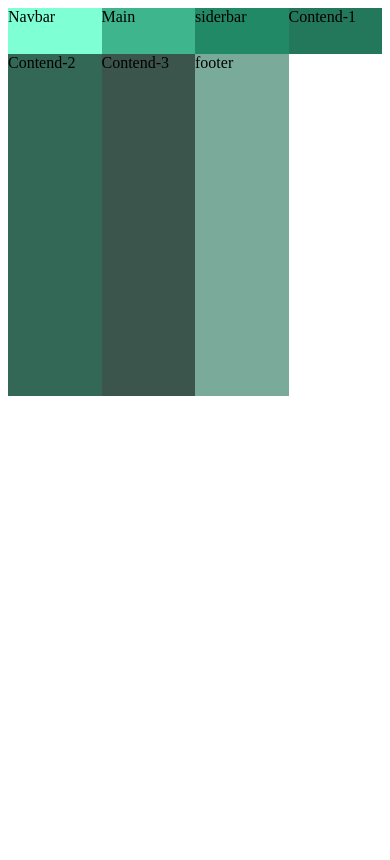
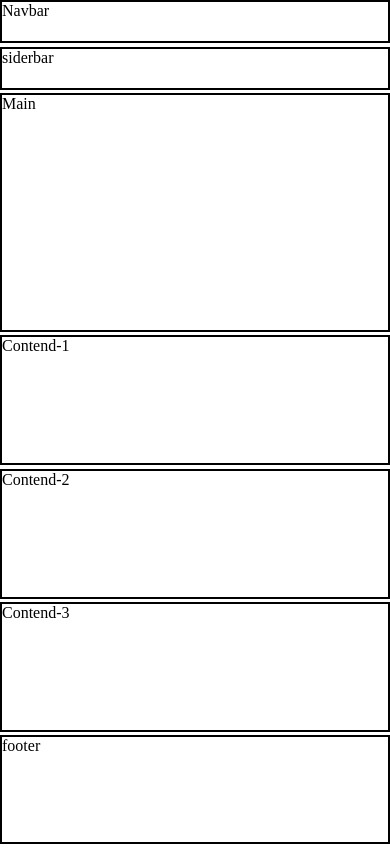
Before and after one commit to Ayush-may/web-practice, a plain HTML site: page 19- grid practice/index.html in a window 390 px wide. Drawn offline with Linux system fonts and the light colour scheme.

Commit message:
added calculator

```diff
--- a/19- grid practice/style.css
+++ b/19- grid practice/style.css
@@ -1,34 +1,97 @@
+*{
+    margin: 0;
+    padding: 0;
+    box-sizing: border-box;
+}
+
 .wrapper{
     display: grid;
+    /* gap: 10px; */
+    grid-gap: 0.2rem;
     height: 100vh;
     grid-template-columns: 1fr 1fr 1fr 1fr;
     grid-template-rows: 0.2fr 1.5fr 1.2fr 0.8fr;
+    grid-template-areas:
+        "nav nav nav nav"
+        "sidebar main main main"
+        "sidebar content-1 content-2 content-3"
+        "sidebar footer footer footer";
 }
 
 nav{
-    background-color: aquamarine;
+    border: 2px solid black;
+    grid-area: nav;
 }
 
 main{
-    background-color: rgb(63, 181, 141);
+    border: 2px solid black;
+    grid-area: main;
 }
 
 .siderbar{
-    background-color: rgb(33, 137, 102);
+    border: 2px solid black;
+    grid-area: sidebar;
 }
 
 #content-1{
-    background-color: rgb(35, 119, 91);
+    border: 2px solid black;
+    grid-area: content-1;
 }
 
 #content-2{
-    background-color: rgb(51, 103, 86);
+    border: 2px solid black;
+    grid-area: content-2;
 }
 
 #content-3{
-    background-color: rgb(59, 85, 77);
+    border: 2px solid black;
+    grid-area: content-3;
 }
 
 footer{
-    background-color: rgb(122, 171, 154);
+    border: 2px solid black;
+    grid-area: footer;
 }
+
+@media only screen and (max-width: 500px){
+    .wrapper{
+        grid-template-columns: 1fr;
+        grid-template-rows: 0.4fr 0.4fr 2.2fr 1.2fr 1.2fr 1.2fr 1fr;
+        grid-template-areas:
+            "nav"
+            "siderbar"
+            "main"
+            "content-1"
+            "content-2"
+            "content-3"
+            "footer";
+    }
+
+    nav{
+        grid-area: nav;
+    }
+
+    .siderbar{
+        grid-area: siderbar;
+    }
+
+    main{
+        grid-area: main;
+    }
+
+    #content-1{
+        grid-area: content-1;
+    }
+
+    #content-2{
+        grid-area: content-2;
+    }
+
+    #content-3{
+        grid-area: content-3;
+    }
+
+    footer{
+        grid-area: footer;
+    }
+}
--- /dev/null
+++ b/21-calculator/style.css
@@ -0,0 +1,91 @@
+*{
+    margin: 0;
+    padding: 0;
+    box-sizing: border-box;
+}
+
+body{
+    background-color: #F4B942;
+}
+
+.wrapper{
+    width: 470px;
+    height: auto;
+    position: absolute;
+    top: 50%;
+    left: 50%;
+    transform: translate(-50%,-50%);
+    padding: 5px;
+    /* border: 2px solid #EFF2F1; */
+}
+
+input{
+    width: 100%;
+    height: 80px;
+    padding-right: 10px;
+    font-size: 40px;
+    font-family: cursive;
+    font-weight: 800;
+    color: white;
+    background-color: #f6aa1c;
+    box-shadow: 0px 4px #E85D04;
+    border: none;
+    border-radius: 10px;
+    text-align: right;
+}
+
+input:active{
+    border: none;
+}
+
+.grid{
+    margin-top: 10px;
+    background-color: #FAA307;
+    display: grid;
+    grid-template-columns: 100px 100px 100px 100px ;
+    grid-template-rows: auto auto auto auto auto ;
+    padding: 15px;
+    gap: 10px;
+    border-radius: 10px;
+    transition: all 0.2s ease 0s;
+}
+
+button{
+    font-size: 20px;
+    font-family: cursive;
+    font-weight: 800;
+    height: 80px;
+    border: none;
+    background-color: #ffe5d9;
+    box-shadow: 0px 4px #E85D04;
+    border-radius: 10px;
+    transition: all 0.1s ease 0s;
+}
+
+button:hover{
+    transform: scale(1.02);
+}
+
+button:active{
+    transform: translateY(-1px);
+}
+
+#btn-clr{
+    grid-column: 1/3;
+    background-color: #D00000;
+}
+
+#btn-del{
+    grid-column: 3/4;
+}
+
+#btn-equal{
+    grid-column: 3/5;
+    background-color: #aaf683;
+}
+
+p{
+    font-size: 40px;
+    font-family: cursive;
+    font-weight: 800;
+}
```
Also changed, not shown: 20/style.css (+4 -3 lines), 21-calculator/index.html (added, +34 -0 lines).
